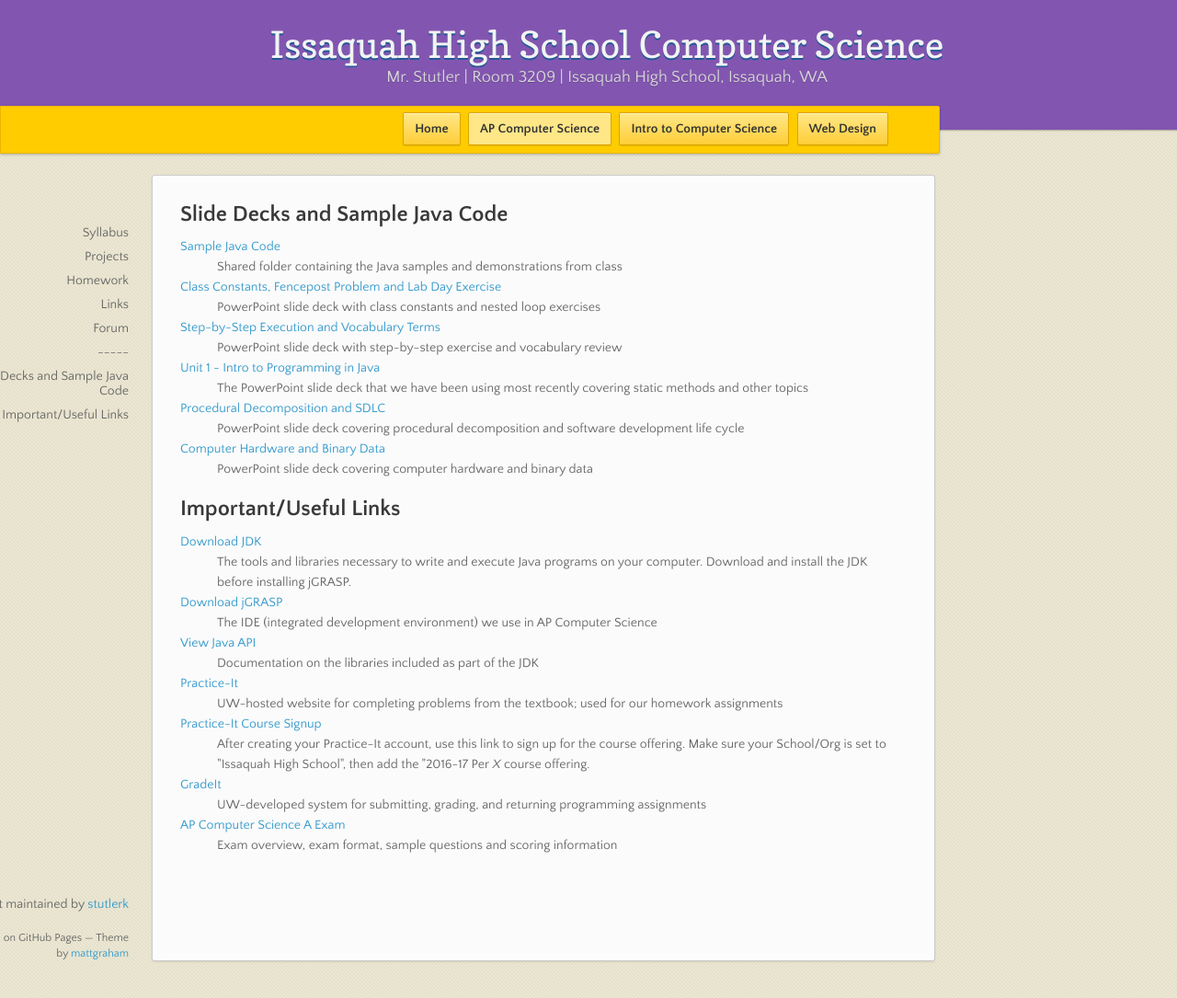
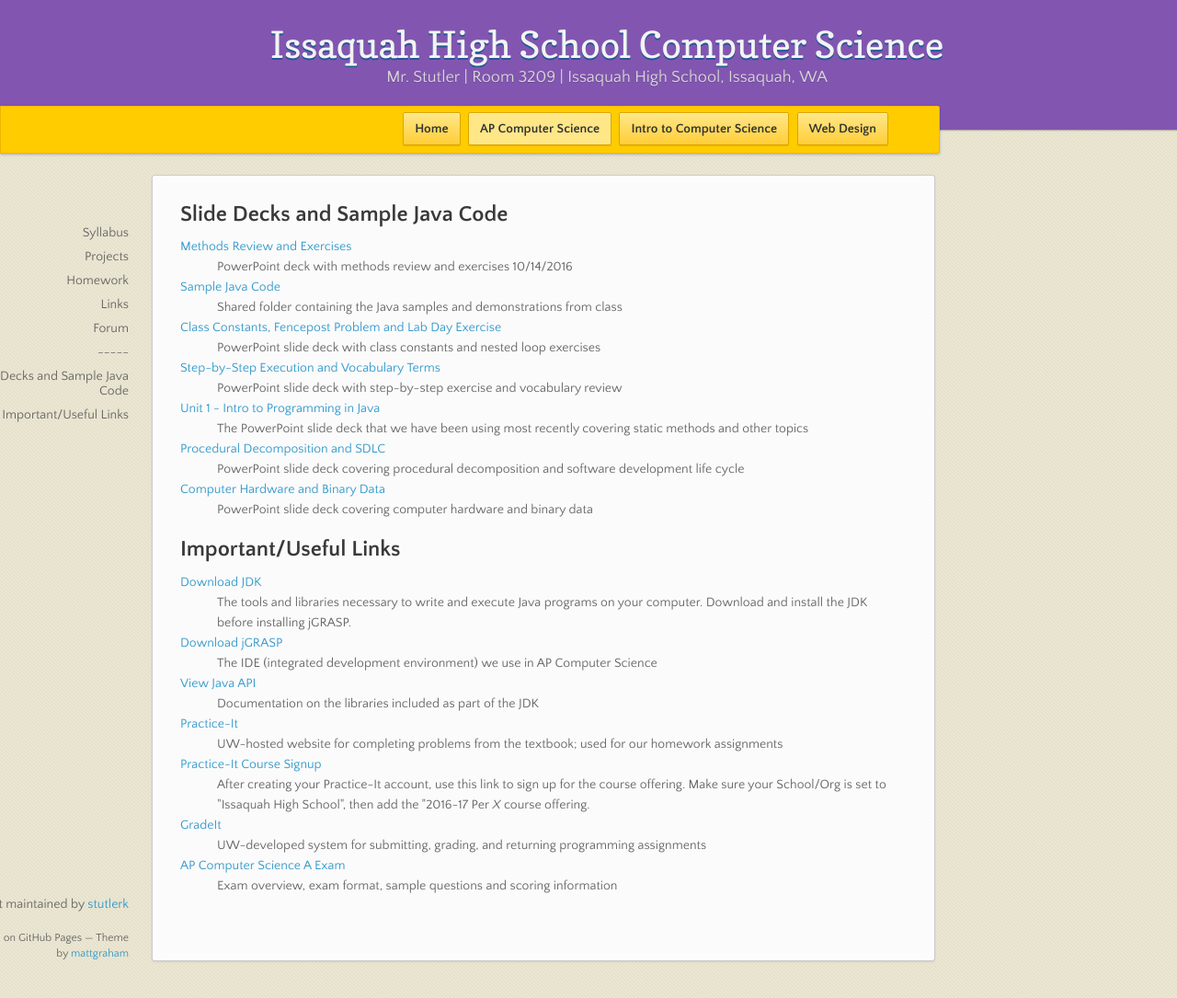
Before and after one commit to stutlerk/ihs-website, a Jekyll site: the page built from _apcs/links.html, in a window 1280 px wide and 1085 px high. Shown: the whole window at 92% size. Built offline with Jekyll 4.4.1, drawn with Linux system fonts in a browser that asks for light colours; nearby versions of some CDN libraries.

Commit message:
Update links.html

```diff
--- a/_apcs/links.html
+++ b/_apcs/links.html
@@ -6,6 +6,9 @@
 <section>
 <h2>Slide Decks and Sample Java Code</h2>
 <dl>
+    <dt><a href="https://issaquahwednet-my.sharepoint.com/personal/stutlerk_issaquah_wednet_edu/_layouts/15/guestaccess.aspx?guestaccesstoken=Ikr3SsGYBcuXYfD7QF9v127YATcm4%2fyYSiAiVn1XFCw%3d&docid=03b95a01c70774d9c9a0c34c3420e9dea&rev=1">Methods Review and Exercises</a></dt>
+    <dd>PowerPoint deck with methods review and exercises 10/14/2016</dd>
+
     <dt><a href="https://issaquahwednet-my.sharepoint.com/personal/stutlerk_issaquah_wednet_edu/_layouts/15/guestaccess.aspx?guestaccesstoken=Km%2fUIEV7xercQP9ysYCFMarSa%2fjPE%2bCyF59wGhM3a9s%3d&folderid=2_07bafd318cca44171ad9a6895be580640&rev=1">Sample Java Code</a></dt>
     <dd>Shared folder containing the Java samples and demonstrations from class</dd>
 
```
